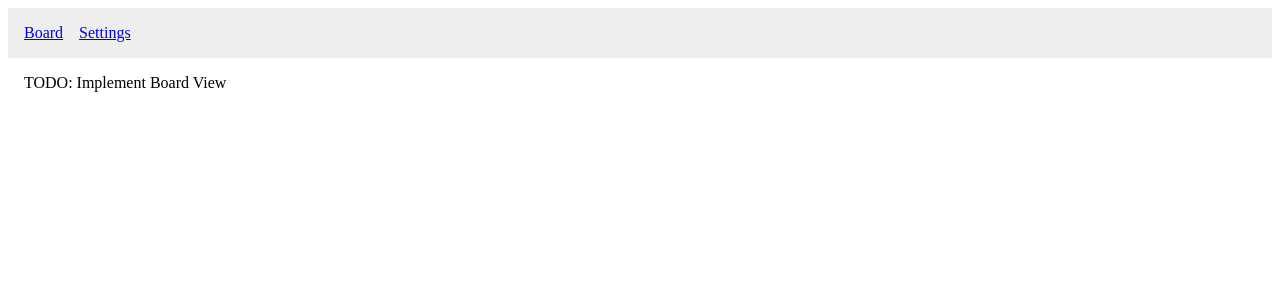
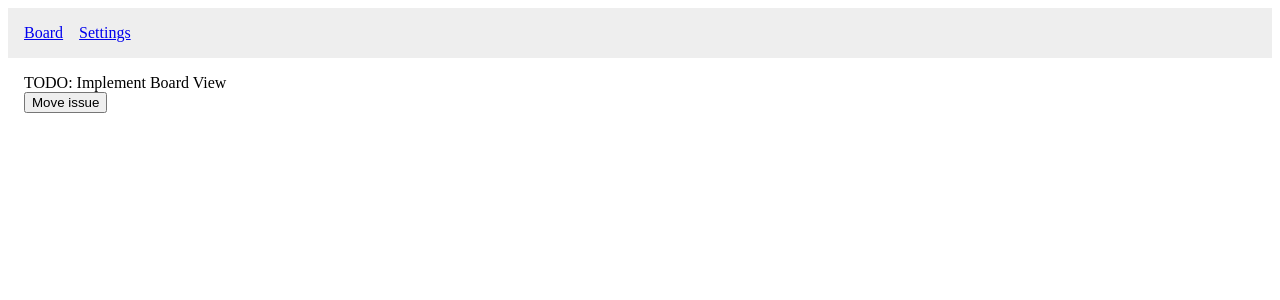
Before and after one commit to Qadriyah/react-case-study, a React (Create React App) app: page /board in a window 1280 px wide. Shown: the top 300 px of the page. Built offline with nearby package versions, Linux system fonts and the light colour scheme.

Commit message:
Feat: Cteates a store

```diff
--- a/package.json
+++ b/package.json
@@ -17,7 +17,8 @@
     "react-router-dom": "^7.6.3",
     "react-scripts": "^5.0.1",
     "react-toastify": "^11.0.5",
-    "web-vitals": "^2.1.4"
+    "web-vitals": "^2.1.4",
+    "zustand": "^5.0.8"
   },
   "scripts": {
     "start": "react-scripts start",
--- a/src/App.tsx
+++ b/src/App.tsx
@@ -4,6 +4,7 @@ import {
   BrowserRouter as Router,
   Routes,
 } from "react-router-dom";
+import { ToastContainer } from "react-toastify";
 import { Navigation } from "./components/Navigation";
 import { BoardPage } from "./pages/BoardPage";
 import { IssueDetailPage } from "./pages/IssueDetailPage";
@@ -19,6 +20,7 @@ export const App = () => {
         <Route path="/settings" element={<SettingsPage />} />
         <Route path="*" element={<Navigate to="/board" />} />
       </Routes>
+      <ToastContainer />
     </Router>
   );
 };
--- /dev/null
+++ b/src/constants/enums.ts
@@ -0,0 +1,4 @@
+export enum UserRoles {
+  ADMIN = "admin",
+  CONTRIBUTOR = "contributor",
+}
--- a/src/pages/BoardPage.tsx
+++ b/src/pages/BoardPage.tsx
@@ -1,5 +1,25 @@
-import React from 'react';
+import React from "react";
+import { useIssuesStore } from "../store/useIssuesStore";
 
 export const BoardPage = () => {
-    return <div style={{padding: '1rem'}}>TODO: Implement Board View</div>;
+  const {
+    fetchIssues,
+    issues,
+    isLoading,
+    lastSyncedAt,
+    moveIssue,
+    lastChangedIssue,
+  } = useIssuesStore();
+  console.log(issues, ">>>>>", lastChangedIssue);
+
+  React.useEffect(() => {
+    fetchIssues();
+  }, [fetchIssues]);
+
+  return (
+    <div style={{ padding: "1rem" }}>
+      <div>TODO: Implement Board View</div>
+      <button onClick={() => moveIssue("1", "In Progress")}>Move issue</button>
+    </div>
+  );
 };
--- /dev/null
+++ b/src/store/useIssuesStore.ts
@@ -0,0 +1,67 @@
+import dayjs from "dayjs";
+import { create } from "zustand";
+import { currentUser } from "../constants/currentUser";
+import { UserRoles } from "../constants/enums";
+import { Issue, IssueStatus } from "../types";
+import { mockFetchIssues, mockUpdateIssue } from "../utils/api";
+import { notify } from "../utils/helpers";
+
+type IssueState = {
+  issues: Issue[];
+  isLoading: boolean;
+  lastSyncedAt: string | null;
+  lastChangedIssue?: Issue | null;
+  fetchIssues: () => Promise<void>;
+  moveIssue: (id: string, status: IssueStatus) => Promise<void>;
+};
+
+export const useIssuesStore = create<IssueState>((set, get) => ({
+  issues: [],
+  isLoading: false,
+  lastSyncedAt: null,
+  lastChangedIssue: null,
+  fetchIssues: async () => {
+    set({ isLoading: true });
+
+    try {
+      const data = await mockFetchIssues();
+      set({ issues: data, lastSyncedAt: dayjs().toISOString() });
+    } catch (err) {
+      console.log("Failed to fetch issues: ", err);
+    } finally {
+      set({ isLoading: false });
+    }
+  },
+  moveIssue: async (id, status) => {
+    if (currentUser.role !== UserRoles.ADMIN) {
+      notify("Only admins can move issues.");
+      return;
+    }
+
+    const issueToMove = get().issues.find((issue) => issue.id === id);
+    if (!issueToMove) return;
+
+    const updatedIssue = { ...issueToMove, status };
+    const updatedIssues = get().issues.map((issue) =>
+      issue.id === id ? updatedIssue : issue
+    );
+
+    set({
+      issues: updatedIssues,
+      lastChangedIssue: issueToMove,
+    });
+
+    try {
+      await mockUpdateIssue(id, { status });
+      set({ lastChangedIssue: null });
+    } catch (err) {
+      notify("Failed to move issue. Reverting changes.");
+      set({
+        issues: get().issues.map((issue) =>
+          issue.id === id ? issueToMove : issue
+        ),
+        lastChangedIssue: null,
+      });
+    }
+  },
+}));
--- a/src/utils/api.ts
+++ b/src/utils/api.ts
@@ -1,7 +1,11 @@
-export const mockFetchIssues = () => {
-    return new Promise(resolve => {
+import { Issue } from "../types";
+
+export const mockFetchIssues = (): Promise<Issue[]> => {
+  return new Promise((resolve) => {
     setTimeout(() => {
-            import('../data/issues.json').then(module => resolve(module.default));
+      import("../data/issues.json").then((module) =>
+        resolve(module.default as Issue[])
+      );
     }, 500);
   });
 };
@@ -10,9 +14,9 @@ export const mockUpdateIssue = (issueId: string, updates: any) => {
   return new Promise((resolve, reject) => {
     setTimeout(() => {
       if (Math.random() < 0.9) {
-                resolve({id: issueId, ...updates});
+        resolve({ id: issueId, ...updates });
       } else {
-                reject(new Error('Failed to update issue'));
+        reject(new Error("Failed to update issue"));
       }
     }, 500);
   });
--- /dev/null
+++ b/src/utils/helpers.ts
@@ -0,0 +1,3 @@
+import { toast } from "react-toastify";
+
+export const notify = (message: string) => toast(message);
```
Also changed, not shown: src/types.ts (+11 -2 lines), 1 other file (tests, documents, lock files or other folders). Lines whose indentation alone changed are shown as unchanged.
